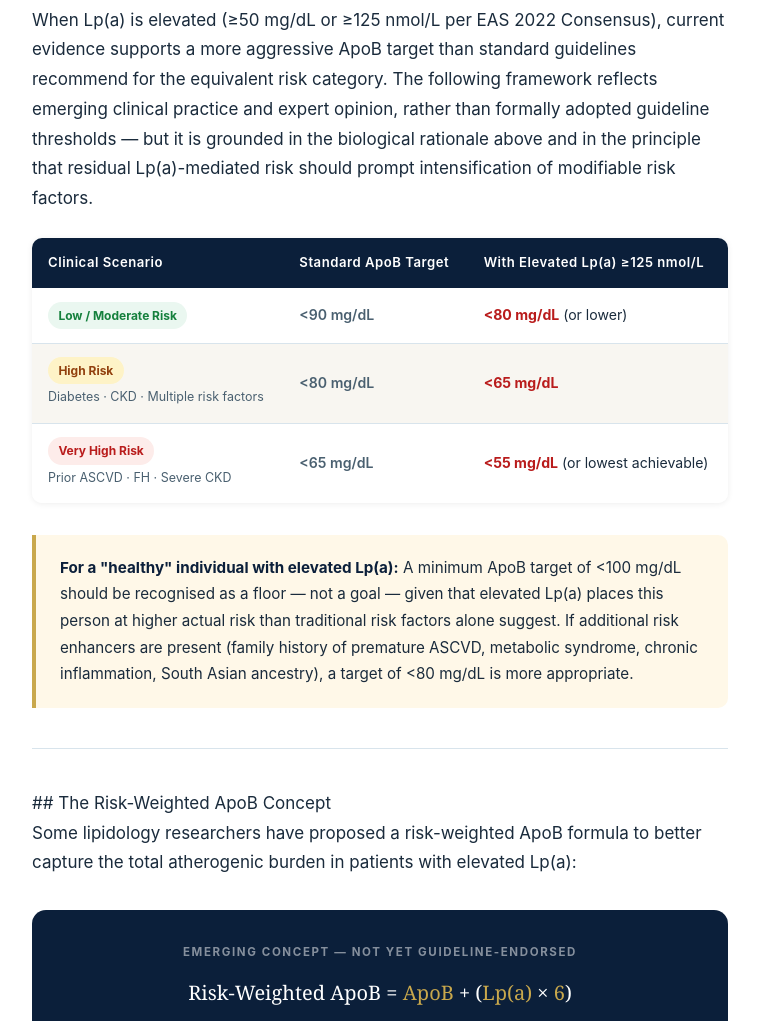
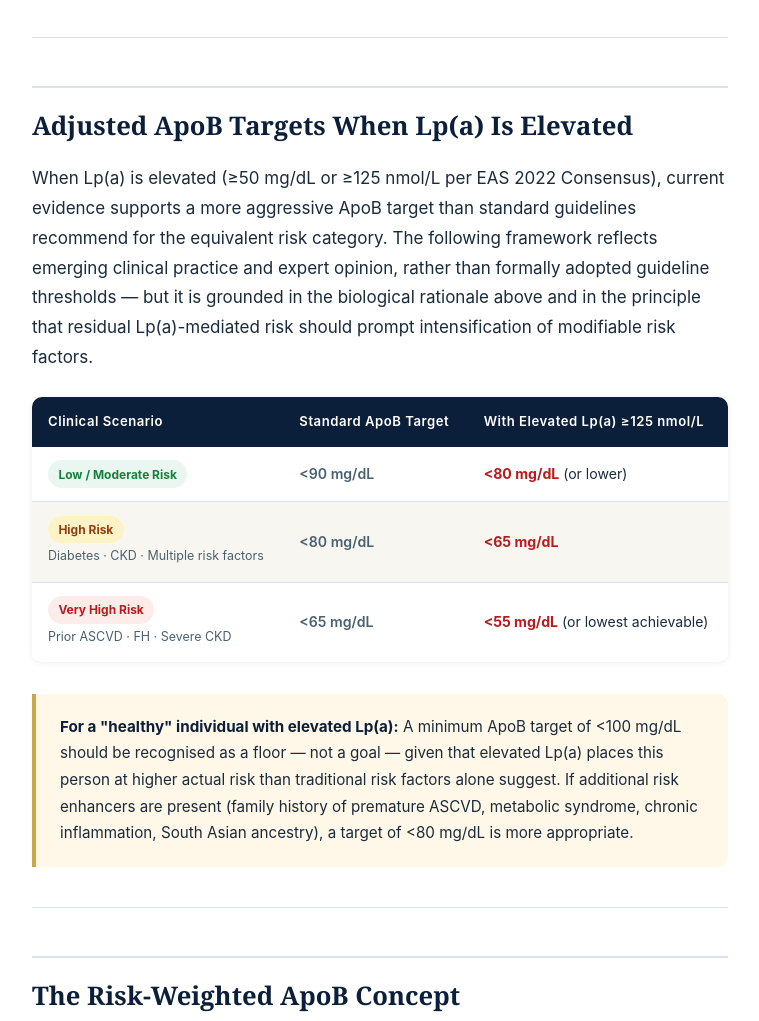
Before and after one commit to princabash/cardioIQ, a website: page blog/apob-lpa-targets/index.html in a window 1280 px wide. Shown: the part 1942-2963 px from the top of the page, without its empty margins (260-1019 px from the left). Drawn offline with Linux system fonts and the light colour scheme.

Commit message:
Update index.html

```diff
--- a/blog/apob-lpa-targets/index.html
+++ b/blog/apob-lpa-targets/index.html
@@ -210,8 +210,7 @@
 
   <hr />
 
-  ## The Core Mechanism: Why ApoB Underestimates Risk in High Lp(a)
-
+  <h2>The Core Mechanism: Why ApoB Underestimates Risk in High Lp(a)</h2>
   <p>Three interconnected findings explain why standard ApoB thresholds may be insufficient when Lp(a) is elevated:</p>
 
   <div class="key-insight">
@@ -227,8 +226,7 @@
 
   <hr />
 
-  ## Adjusted ApoB Targets When Lp(a) Is Elevated
-
+  <h2>Adjusted ApoB Targets When Lp(a) Is Elevated</h2>
   <p>When Lp(a) is elevated (≥50 mg/dL or ≥125 nmol/L per EAS 2022 Consensus), current evidence supports a more aggressive ApoB target than standard guidelines recommend for the equivalent risk category. The following framework reflects emerging clinical practice and expert opinion, rather than formally adopted guideline thresholds — but it is grounded in the biological rationale above and in the principle that residual Lp(a)-mediated risk should prompt intensification of modifiable risk factors.</p>
 
   <div class="table-wrap">
@@ -266,8 +264,7 @@
 
   <hr />
 
-  ## The Risk-Weighted ApoB Concept
-
+  <h2>The Risk-Weighted ApoB Concept</h2>
   <p>Some lipidology researchers have proposed a risk-weighted ApoB formula to better capture the total atherogenic burden in patients with elevated Lp(a):</p>
 
   <div class="formula-box">
@@ -289,8 +286,7 @@
 
   <hr />
 
-  ## What This Means in Practice: Five Clinical Recommendations
-
+  <h2>What This Means in Practice: Five Clinical Recommendations</h2>
   <div class="steps-list">
     <div class="step-item">
       <div class="step-num">1</div>
@@ -331,8 +327,7 @@
 
   <hr />
 
-  ## Why This Matters Beyond Guidelines
-
+  <h2>Why This Matters Beyond Guidelines</h2>
   <p>Current major guidelines — ESC/EAS 2019, ACC/AHA 2018, CCS 2021 — acknowledge Lp(a) as an independent risk-enhancing factor and recommend measuring it, particularly in patients at intermediate or high risk. What they do not yet do is provide formally calibrated ApoB targets specifically adjusted for elevated Lp(a), partly because the evidence base for such precise adjustments is still developing.</p>
 
   <p>The 2025 <em>Circulation</em> meta-analysis of six major statin trials confirmed directly that potent LDL-C reduction does not offset Lp(a)-mediated cardiovascular risk — participants with the lowest achieved LDL-C but elevated Lp(a) still carried a 38% higher risk of major adverse cardiovascular events compared with those with both low LDL-C and normal Lp(a). This evidence base is precisely what motivates the more aggressive ApoB targets described in this article.</p>
@@ -351,6 +346,7 @@
   <!-- Related articles -->
   <div class="related">
     <div class="related-label">Related Articles</div>
+    <a href="/blog/lpa-guide/"><span>&rarr;</span> Lp(a): The Complete Guide to Lipoprotein(a) and Your Cardiovascular Risk</a>
     <a href="/blog/apob-guide/"><span>→</span> ApoB: The Complete Guide to Apolipoprotein B Testing and Heart Disease Risk</a>
     <a href="/blog/apob-normal-range/"><span>→</span> What Is a Normal ApoB Level? Ranges, Targets &amp; When to Test</a>
     <a href="/blog/lpa-vs-ldl/"><span>→</span> Lp(a) vs LDL: Why a Normal Cholesterol Test Can Miss a Serious Risk Factor</a>
@@ -372,7 +368,7 @@
       <span class="cta-arrow">→</span>
       <span class="cta-flow-item">Clinical report</span>
     </div>
-    <a href="/#pricing" class="btn-primary">Get Essential Report — $29</a>
+    <a href="/reports/" class="btn-primary">Get Essential Report — $29</a>
     <a href="/demo-report/" class="btn-secondary">View Sample Report →</a>
   </div>
 
```
